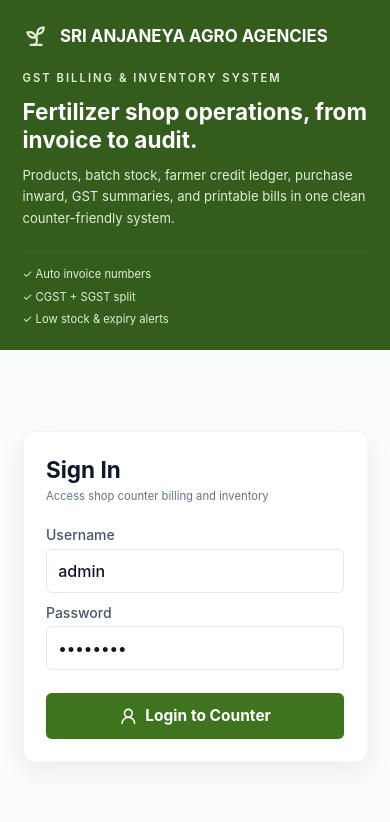
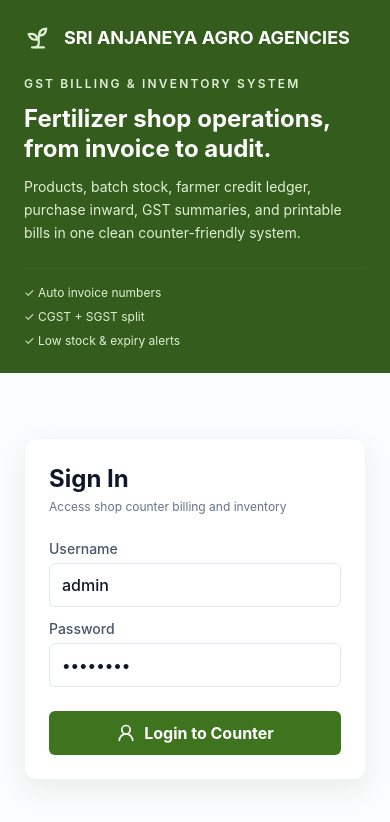
Before and after one commit to harsha-vardhan-200204/paddy-fertilizer-shop-management, a React (Vite) app: page / in a window 390 px wide. Shown: the top 822 px of the page. Built offline with nearby package versions, Linux system fonts and the light colour scheme.

Commit message:
revert: restore original compact font and button sizes as in 1st version

```diff
--- a/src/styles.css
+++ b/src/styles.css
@@ -28,6 +28,13 @@ button {
 
 button:active {
   transform: translateY(1px);
+}
+
+/* Prevent auto-zooming on focus in iOS mobile safari */
+@media (max-width: 640px) {
+  input, select, textarea {
+    font-size: 16px !important;
+  }
 }
 
 th,
@@ -142,96 +149,6 @@ td {
   background: white;
 }
 
-/* =========================================================
-   Mobile-Only Typography & Button Font Size Enhancements
-   Applied exclusively on screen widths <= 768px (Mobile UI)
-   Desktop UI (> 768px) is unaffected
-   ========================================================= */
-@media (max-width: 768px) {
-  /* Increase base font size for higher mobile legibility */
-  html, body {
-    font-size: 15px;
-  }
-
-  /* Increase button font sizes, padding, and tap targets on mobile */
-  .btn,
-  .btn-secondary,
-  button.btn,
-  button.btn-secondary {
-    font-size: 15px !important;
-    min-height: 46px !important;
-    padding-left: 18px !important;
-    padding-right: 18px !important;
-    font-weight: 700 !important;
-    letter-spacing: 0.015em;
-  }
-
-  /* Increase all standard action and payment buttons on mobile */
-  button:not(.icon-btn) {
-    font-size: 14.5px;
-  }
-
-  /* Large CTA buttons */
-  button.w-full {
-    font-size: 15.5px !important;
-    min-height: 46px !important;
-  }
-
-  /* Navigation links in mobile sidebar drawer */
-  .nav-item {
-    font-size: 15px !important;
-    padding-top: 12px !important;
-    padding-bottom: 12px !important;
-    gap: 14px !important;
-  }
-
-  /* Form labels and input fields on mobile */
-  label {
-    font-size: 14px !important;
-    font-weight: 600;
-  }
-
-  /* 16px input font size prevents iOS mobile safari auto-zoom shift */
-  input,
-  select,
-  textarea {
-    font-size: 16px !important;
-    min-height: 44px;
-  }
-
-  .cell-input {
-    font-size: 14.5px !important;
-    min-height: 40px;
-  }
-
-  /* Table typography on mobile */
-  th {
-    font-size: 13px !important;
-    padding: 12px 14px !important;
-  }
-
-  td {
-    font-size: 14px !important;
-    padding: 12px 14px !important;
-  }
-
-  /* Text links */
-  .link {
-    font-size: 14.5px !important;
-  }
-
-  /* Mobile bottom bar navigation icons & text labels */
-  nav.fixed.bottom-0 button span {
-    font-size: 12px !important;
-    font-weight: 700 !important;
-  }
-
-  nav.fixed.bottom-0 button svg {
-    width: 22px !important;
-    height: 22px !important;
-  }
-}
-
 @media print {
   body * {
     visibility: hidden;
```
